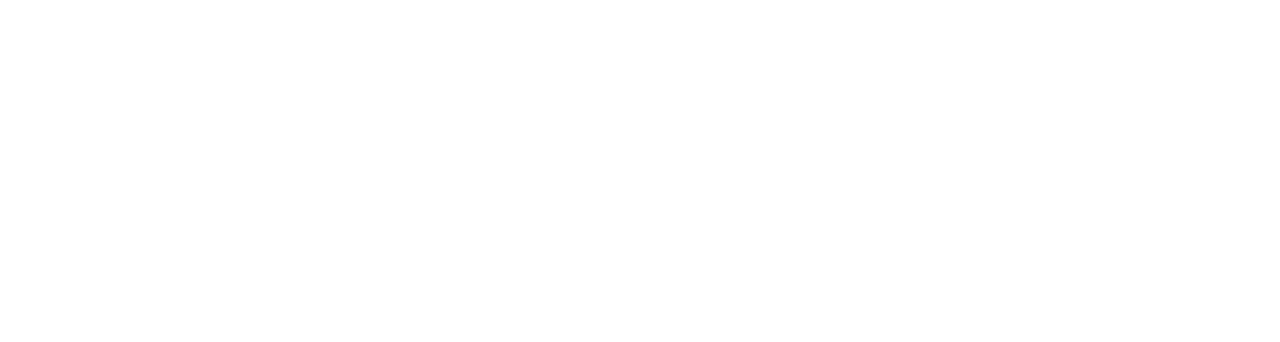
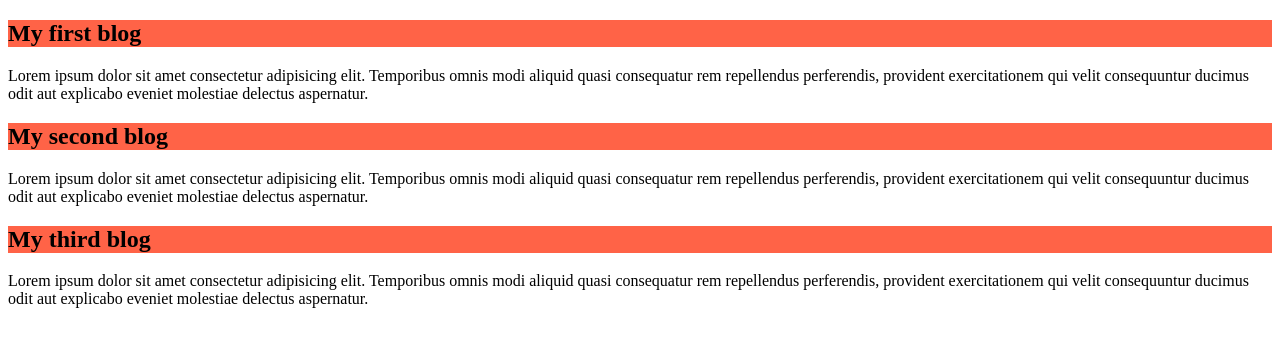
Before and after one commit to FahamidaTonni/my-simple-website, a plain HTML site: page index.html in a window 1280 px wide. Drawn offline with Linux system fonts and the light colour scheme.

Commit message:
added second and third blog

```diff
--- a/index.html
+++ b/index.html
@@ -4,8 +4,20 @@
     <meta charset="UTF-8">
     <meta name="viewport" content="width=device-width, initial-scale=1.0">
     <title>My simple website</title>
+    <link rel="stylesheet" href="styles/blog.css">
 </head>
 <body>
-
+    <div>
+        <h2>My first blog</h2>
+        <p>Lorem ipsum dolor sit amet consectetur adipisicing elit. Temporibus omnis modi aliquid quasi consequatur rem repellendus perferendis, provident exercitationem qui velit consequuntur ducimus odit aut explicabo eveniet molestiae delectus aspernatur.</p>
+    </div>
+    <div>
+        <h2>My second blog</h2>
+        <p>Lorem ipsum dolor sit amet consectetur adipisicing elit. Temporibus omnis modi aliquid quasi consequatur rem repellendus perferendis, provident exercitationem qui velit consequuntur ducimus odit aut explicabo eveniet molestiae delectus aspernatur.</p>
+    </div>
+    <div>
+        <h2>My third blog</h2>
+        <p>Lorem ipsum dolor sit amet consectetur adipisicing elit. Temporibus omnis modi aliquid quasi consequatur rem repellendus perferendis, provident exercitationem qui velit consequuntur ducimus odit aut explicabo eveniet molestiae delectus aspernatur.</p>
+    </div>
 </body>
 </html>
--- /dev/null
+++ b/styles/blog.css
@@ -0,0 +1,4 @@
+h2{
+    background-color: tomato;
+
+}
```
Also changed, not shown: images/baby girl2.jpg (added).
